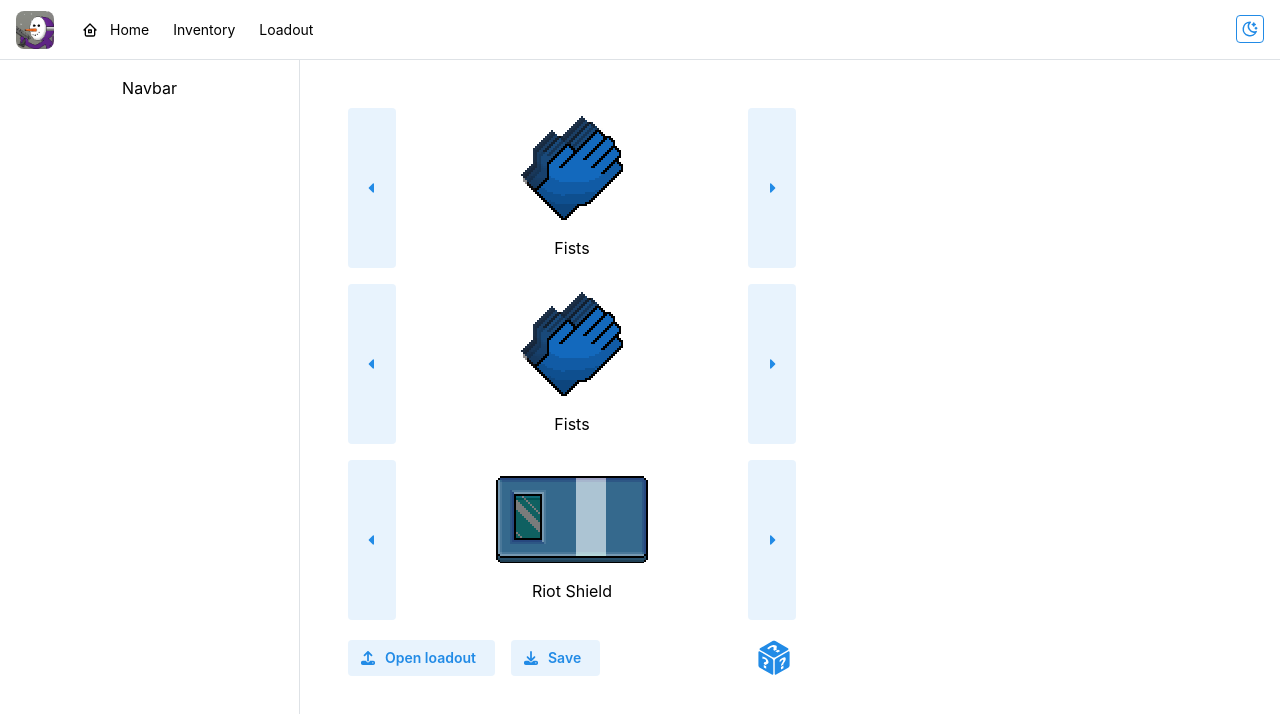
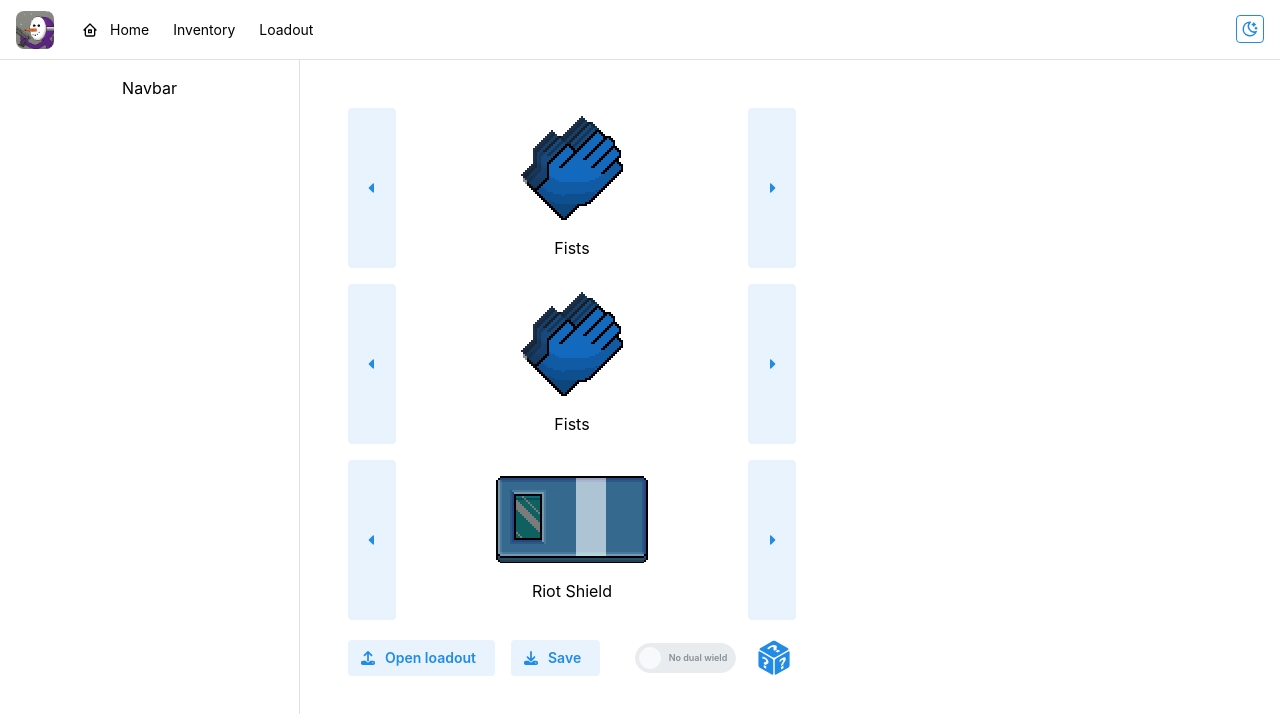
Before and after one commit to Boring-Man-Tools/Boring-Man-Tools.github.io, a React (Vite) app: page / in a window 1280 px wide. Shown: the top 714 px of the page. Built offline with nearby package versions, Linux system fonts and the light colour scheme.

Commit message:
loadout: add switch to choose dual wield

```diff
--- a/src/loadout/Loadout.tsx
+++ b/src/loadout/Loadout.tsx
@@ -5,11 +5,16 @@ import {
   Group,
   Image,
   Stack,
+  Switch,
   Text,
 } from "@mantine/core";
-import { EQUIPMENT_WEAPONS, PRIMARY_WEAPONS } from "../weapons";
+import {
+  canWeaponIdDualWield,
+  EQUIPMENT_WEAPONS,
+  PRIMARY_WEAPONS,
+} from "../weapons";
 import { TbCaretLeftFilled, TbCaretRightFilled } from "react-icons/tb";
-import { useState } from "react";
+import { useEffect, useState } from "react";
 import { getRandomArrayElement } from "../utils";
 import { GiPerspectiveDiceSixFacesRandom } from "react-icons/gi";
 import { FaDownload, FaUpload } from "react-icons/fa6";
@@ -18,6 +23,7 @@ import {
   createLoadoutConfigFromFile,
   DEFAULT_LOADOUT_CONFIG,
   downloadLoadoutConfig,
+  loadoutCanDualWield,
 } from "./utils";
 
 const firstPrimary = PRIMARY_WEAPONS[0];
@@ -37,13 +43,25 @@ export const Loadout = () => {
     setLoadout({ ...loadout, secondary: weapon });
   const setEquipment = (weapon: number) =>
     setLoadout({ ...loadout, equipment: weapon });
+  const toggleDualWield = () =>
+    setLoadout({ ...loadout, isDualWield: !loadout.isDualWield });
 
   const onRandomClick = () => {
+    const primary = getRandomPrimaryWeapon().id;
+    const secondary = getRandomPrimaryWeapon().id;
+    const canDualWield = loadoutCanDualWield({
+      ...loadout,
+      primary,
+      secondary,
+    });
+    const isDualWield = canDualWield && Math.random() > 0.5;
+
     setLoadout({
       ...loadout,
-      primary: getRandomPrimaryWeapon().id,
-      secondary: getRandomPrimaryWeapon().id,
+      primary,
+      secondary,
       equipment: getRandomEquipmentWeapon().id,
+      isDualWield,
     });
   };
 
@@ -55,6 +73,16 @@ export const Loadout = () => {
   const onDownloadLoadout = () => {
     downloadLoadoutConfig(loadout);
   };
+
+  // update dualwield if primary or secondary weapons change & not compatible
+  useEffect(() => {
+    const canDualWield =
+      canWeaponIdDualWield(loadout.primary) &&
+      canWeaponIdDualWield(loadout.secondary);
+    if (!canDualWield) {
+      setLoadout((prev) => ({ ...prev, isDualWield: false }));
+    }
+  }, [loadout.primary, loadout.secondary, setLoadout]);
 
   return (
     <Stack w="28rem" align="center">
@@ -88,8 +116,13 @@ export const Loadout = () => {
         >
           Save
         </Button>
+        <Group ml="auto">
+          <DualWieldSwitch
+            canDualWield={loadoutCanDualWield(loadout)}
+            onChange={toggleDualWield}
+            isOn={loadout.isDualWield}
+          />
           <ActionIcon
-          ml="auto"
             aria-label="Randomize loadout"
             onClick={onRandomClick}
             variant="subtle"
@@ -98,7 +131,33 @@ export const Loadout = () => {
             <GiPerspectiveDiceSixFacesRandom size="4rem" />
           </ActionIcon>
         </Group>
+      </Group>
     </Stack>
+  );
+};
+
+type DualWieldSwitchProps = {
+  canDualWield: boolean;
+  onChange: () => void;
+  isOn: boolean;
+};
+const DualWieldSwitch = ({
+  canDualWield,
+  onChange,
+  isOn,
+}: DualWieldSwitchProps) => {
+  return (
+    <Switch
+      size="lg"
+      onLabel="Dual wield"
+      offLabel="No dual wield"
+      style={{
+        "--switch-width": "6rem",
+      }}
+      disabled={!canDualWield}
+      onChange={onChange}
+      checked={isOn}
+    />
   );
 };
 
--- a/src/loadout/utils.ts
+++ b/src/loadout/utils.ts
@@ -1,4 +1,5 @@
 import { downloadFile } from "../utils";
+import { canWeaponIdDualWield } from "../weapons";
 import { LoadoutConfig, RawLoadoutConfig } from "./types";
 
 export const DEFAULT_LOADOUT_CONFIG: LoadoutConfig = {
@@ -58,3 +59,7 @@ export function downloadLoadoutConfig(config: LoadoutConfig) {
 
   downloadFile(filename, content);
 }
+
+export function loadoutCanDualWield({ primary, secondary }: LoadoutConfig) {
+  return canWeaponIdDualWield(primary) && canWeaponIdDualWield(secondary);
+}
--- a/src/weapons.ts
+++ b/src/weapons.ts
@@ -175,3 +175,7 @@ export const WEAPONS: WeaponInfo[] = [
 export const PRIMARY_WEAPONS = WEAPONS.filter(w => w.equipment !== true)
 export const EQUIPMENT_WEAPONS = WEAPONS.filter(w => w.equipment === true)
 export const DUAL_WEAPONS = WEAPONS.filter(w => w.dual === true)
+
+export function canWeaponIdDualWield(id: number){
+  return DUAL_WEAPONS.find(w => w.id === id) != null
+}
```
Lines whose indentation alone changed are shown as unchanged.
